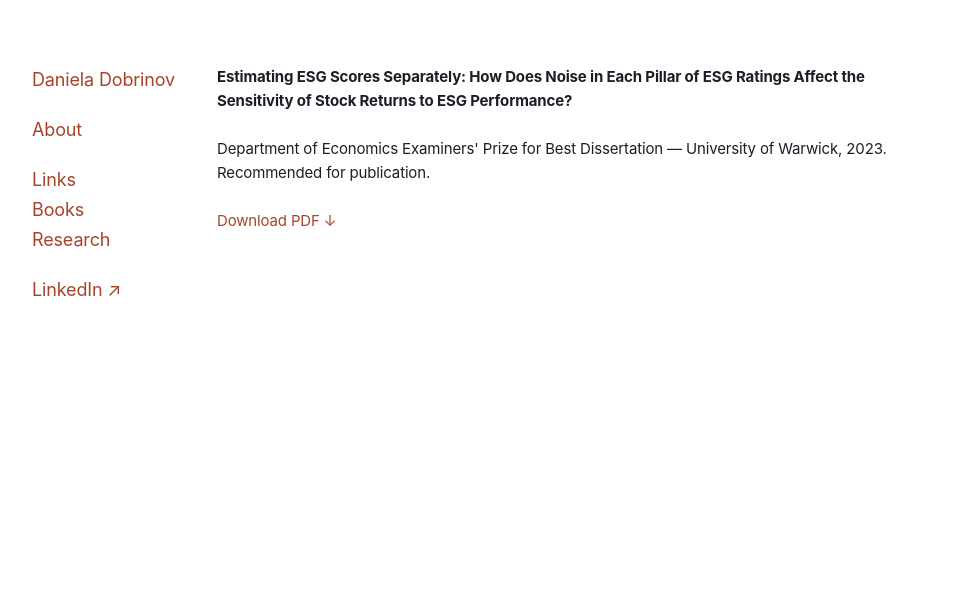
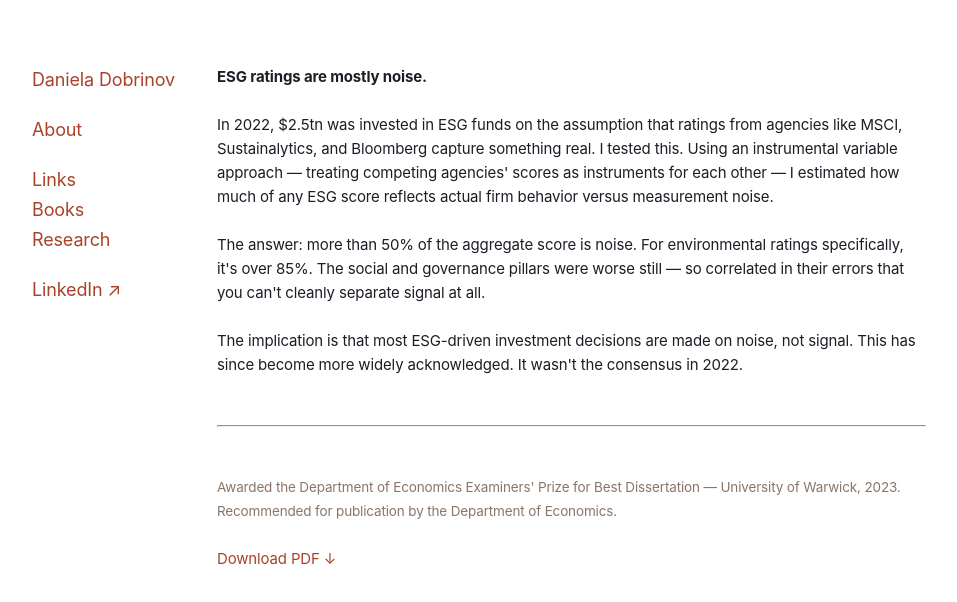
Before and after one commit to eula01/danisite, a Next.js app: page /research in a window 1280 px wide. Shown: the top 602 px of the page, without its empty margins (173-1130 px from the left). Built offline with nearby package versions, Linux system fonts and the light colour scheme.

Commit message:
Rewrite research page with finding-first framing

```diff
--- a/pages/research.tsx
+++ b/pages/research.tsx
@@ -5,12 +5,19 @@ export default function Research() {
     <Layout title="Research" description="Research">
       <main>
         <div>
+          <p><strong>ESG ratings are mostly noise.</strong></p>
           <p>
-            <strong>Estimating ESG Scores Separately: How Does Noise in Each Pillar of ESG Ratings Affect the Sensitivity of Stock Returns to ESG Performance?</strong>
+            In 2022, $2.5tn was invested in ESG funds on the assumption that ratings from agencies like MSCI, Sustainalytics, and Bloomberg capture something real. I tested this. Using an instrumental variable approach — treating competing agencies' scores as instruments for each other — I estimated how much of any ESG score reflects actual firm behavior versus measurement noise.
           </p>
           <p>
-            Department of Economics Examiners' Prize for Best Dissertation — University of Warwick, 2023.
-            Recommended for publication.
+            The answer: more than 50% of the aggregate score is noise. For environmental ratings specifically, it's over 85%. The social and governance pillars were worse still — so correlated in their errors that you can't cleanly separate signal at all.
+          </p>
+          <p>
+            The implication is that most ESG-driven investment decisions are made on noise, not signal. This has since become more widely acknowledged. It wasn't the consensus in 2022.
+          </p>
+          <hr />
+          <p style={{ color: "var(--light-text)", fontSize: "0.9em" }}>
+            Awarded the Department of Economics Examiners' Prize for Best Dissertation — University of Warwick, 2023. Recommended for publication by the Department of Economics.
           </p>
           <p>
             <a href="/dissertation.pdf" download>Download PDF ↓</a>
```
